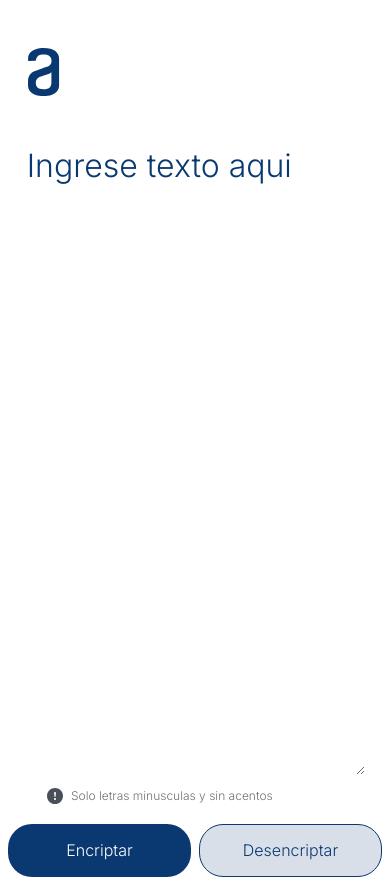
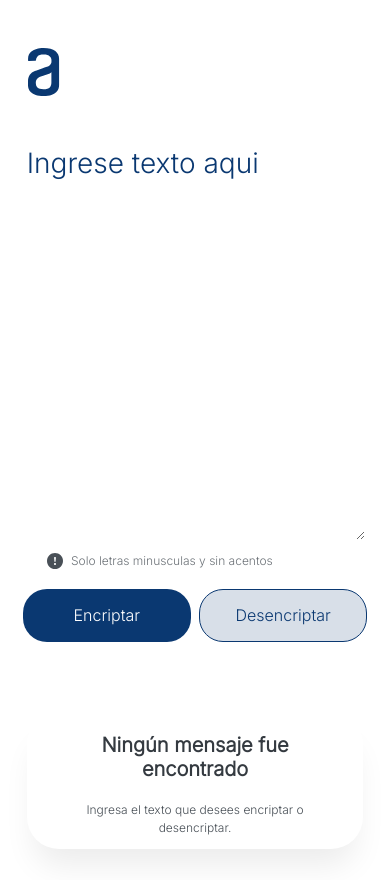
Before and after one commit to NEV117/Encriptador, a plain HTML site: page index.html in a window 390 px wide. Shown: the top 880 px of the page. Drawn offline with Linux system fonts and the light colour scheme.

Commit message:
fixed mobile styles

```diff
--- a/style.css
+++ b/style.css
@@ -28,11 +28,10 @@ textarea {
   outline: none;
   overflow: auto;
   width: 90%;
-  /* height: fit-content; /*aaaaaaaaaaaaaaaaaaaaaaaaaaaaaaaaaaaaaaaaaaaaaaaaaaaaaaaa*/
   min-height: 550px;
   color: #0a3871;
   border: none;
-
+  background: transparent;
   font-family: "Inter";
   font-style: normal;
   font-weight: 400;
@@ -340,4 +339,26 @@ button {
   .alura {
     left: 20px;
   }
+
+  .textContainer {
+    min-height: 400px;
+  }
+  textarea {
+    min-height: 200px;
+    font-size: 28px;
+  }
+  .btnPrincipal {
+    width: 45%;
+  }
+  .btnSecundario {
+    width: 45%;
+  }
+
+  .noMsj {
+    font-size: 20px;
+  }
+
+  .sugerencia {
+    font-size: 12px;
+  }
 }
```
